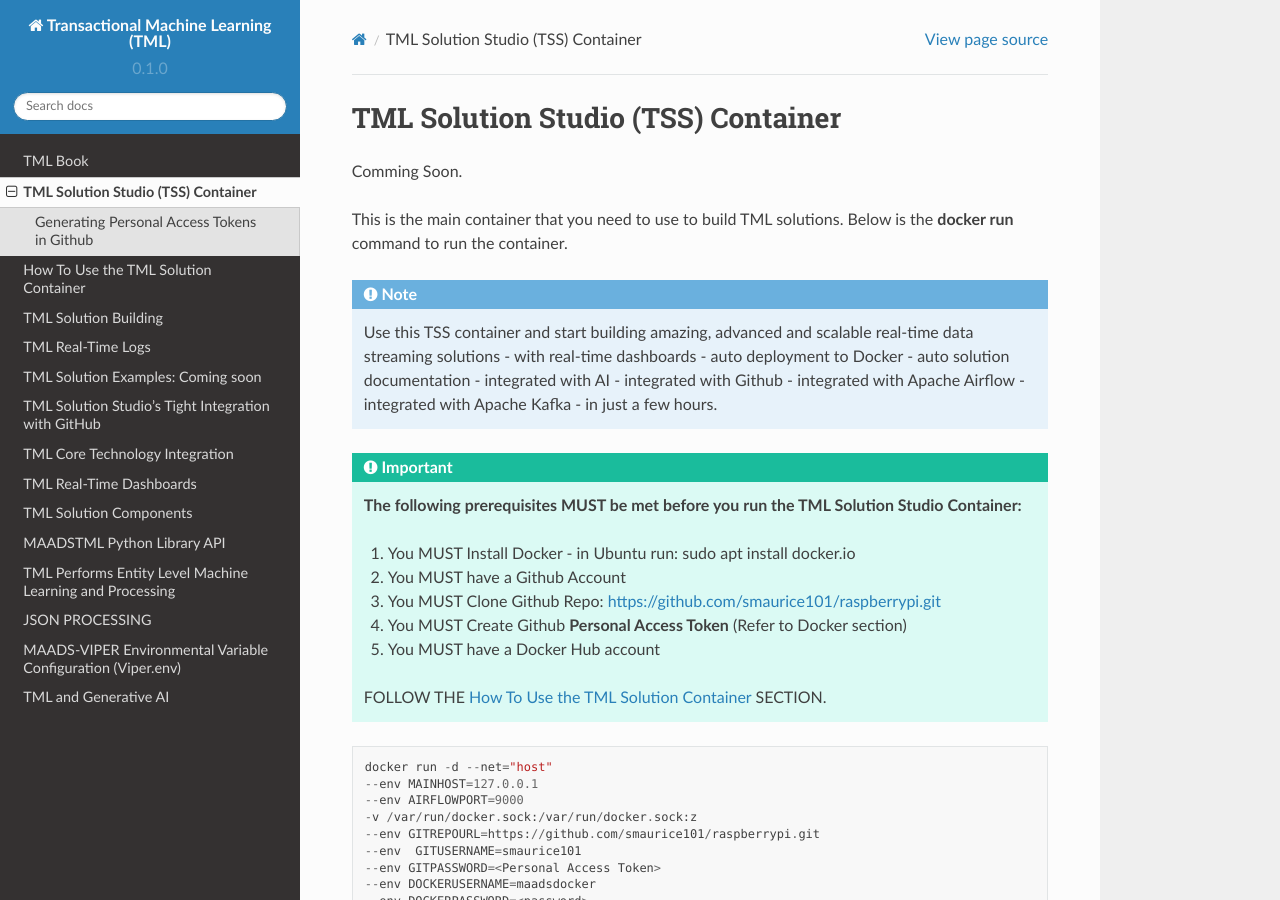
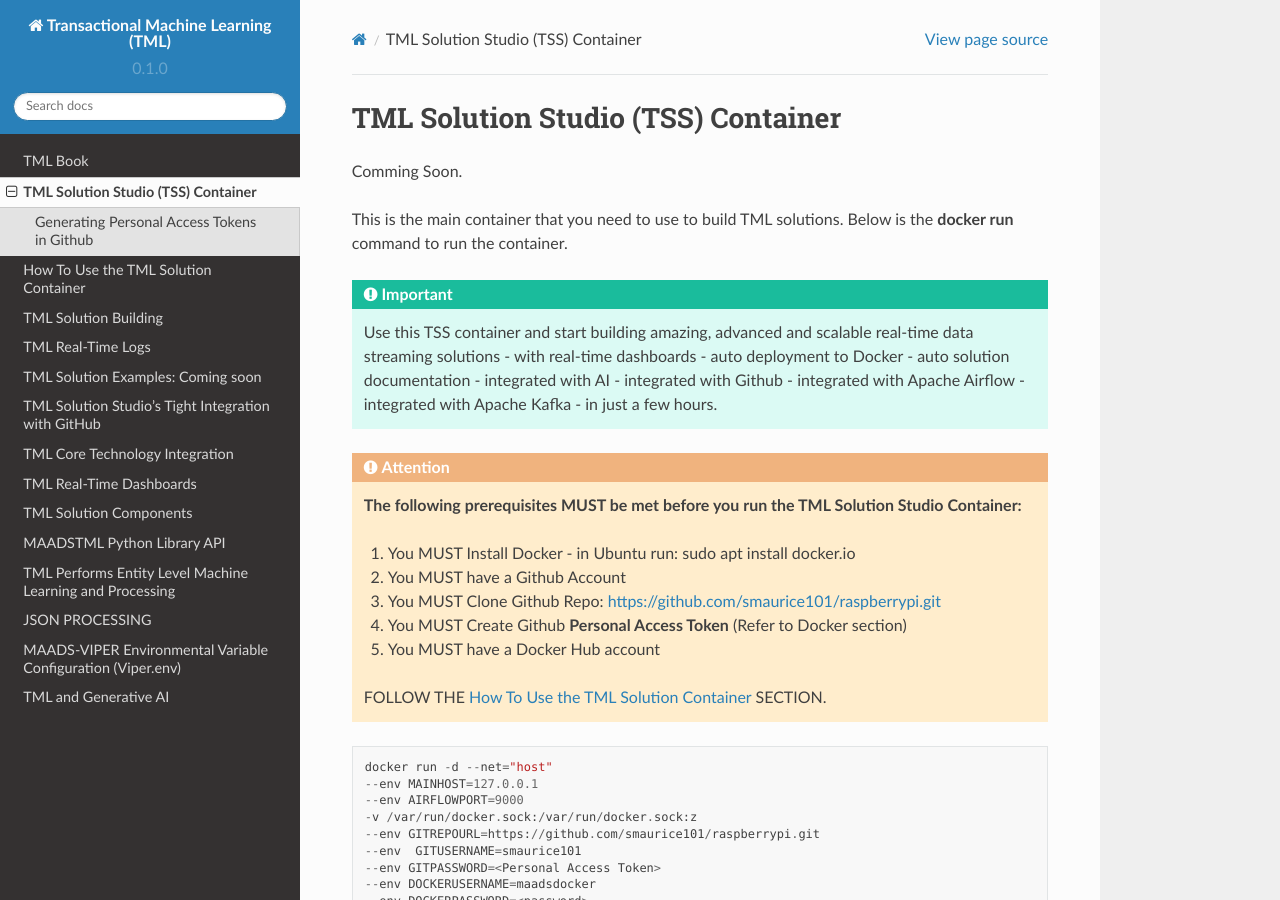
Before and after one commit to smaurice101/readthedocs, a Sphinx documentation site: the page built from docs/source/docker.rst, in a window 1280 px wide and 900 px high. Built offline with Sphinx 7.4.7 and the Read the Docs theme 2.0.0, drawn with Linux system fonts in a browser that asks for light colours; some of the changed lines change nothing that is shown.

Commit message:
Update docker.rst

```diff
--- a/docs/source/docker.rst
+++ b/docs/source/docker.rst
@@ -5,11 +5,12 @@
 
 This is the main container that you need to use to build TML solutions.  Below is the **docker run** command to run the container.
 
-.. note::
+.. important::
    Use this TSS container and start building amazing, advanced and scalable real-time data streaming solutions - with real-time dashboards - auto deployment to
-   Docker - auto solution documentation - integrated with AI - integrated with Github - integrated with Apache Airflow - integrated with Apache Kafka - in just a few hours.
+   Docker - auto solution documentation - integrated with AI - integrated with Github - integrated with Apache Airflow - integrated with Apache Kafka - in just a
+   few hours.
 
-.. important::
+.. attention::
 
    **The following prerequisites MUST be met before you run the TML Solution Studio Container:**
 
```
